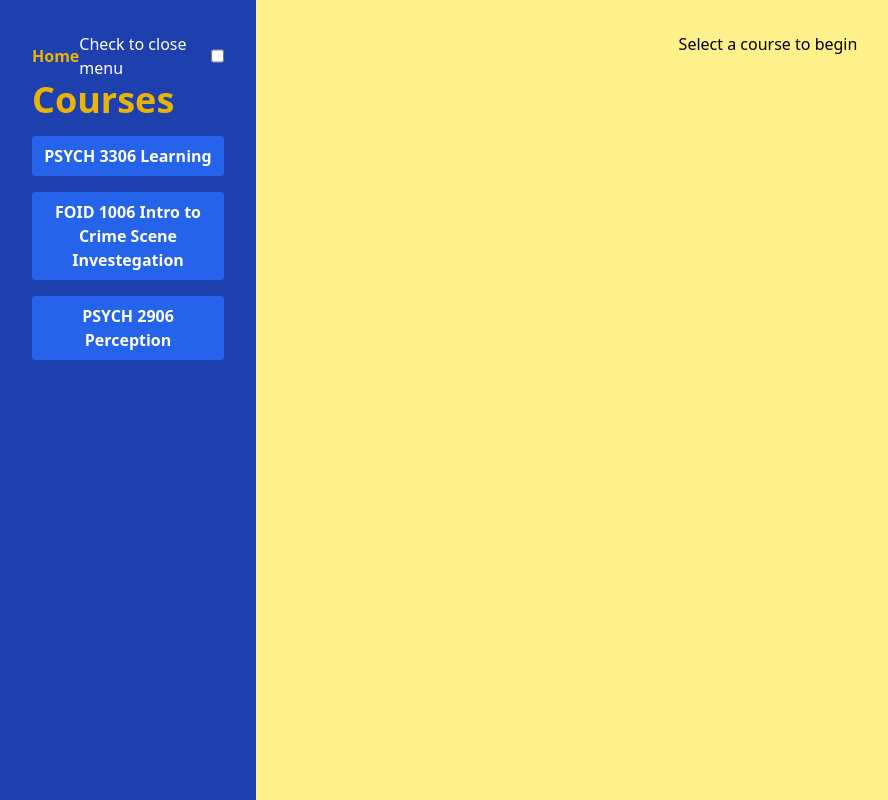
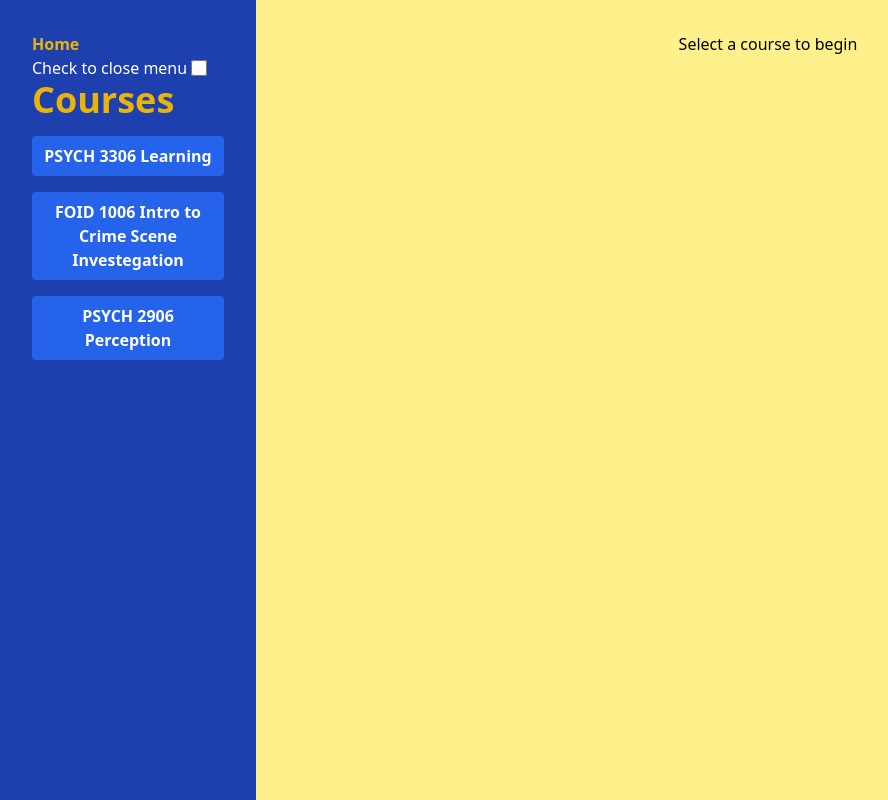
Before and after one commit to the-Third-Developer/the-third-developer, a SvelteKit app: page /study-app in a window 1280 px wide. Shown: the whole page, without its empty margins (0-888 px from the left). Built offline with nearby package versions, Linux system fonts and the light colour scheme; a web font is replaced by a local one.

Commit message:
formatting

```diff
--- a/src/routes/study-app/+page.svelte
+++ b/src/routes/study-app/+page.svelte
@@ -554,9 +554,9 @@
 <div class="bg-yellow-200">
 	<div class="2xl:container mx-auto sm:flex items-stretch min-h-screen relative">
 		<div class="relative bg-blue-800 w-full sm:max-w-64 p-4 sm:p-8 sm:before:content-[''] before:absolute before:z-1 before:bg-blue-800 before:h-full before:w-screen before:right-0 before:top-0">
-			<div class="relative z-1 flex justify-between items-center">
+			<div class="relative z-1 flex sm:block justify-between items-center">
 				<a class="text-yellow-500 font-semibold text-1xl" href="/">Home</a>
-				<label for="menuToggle" class="text-white flex gap-1 items-center">
+				<label for="menuToggle" class="text-white sm:flex gap-1 items-center">
 					Check to {isMenuClosed ? "open" : "close"} menu
 					<input type="checkbox" bind:checked={isMenuClosed} name="menuToggle" class="w-4 h-4" />
 				</label>
```
